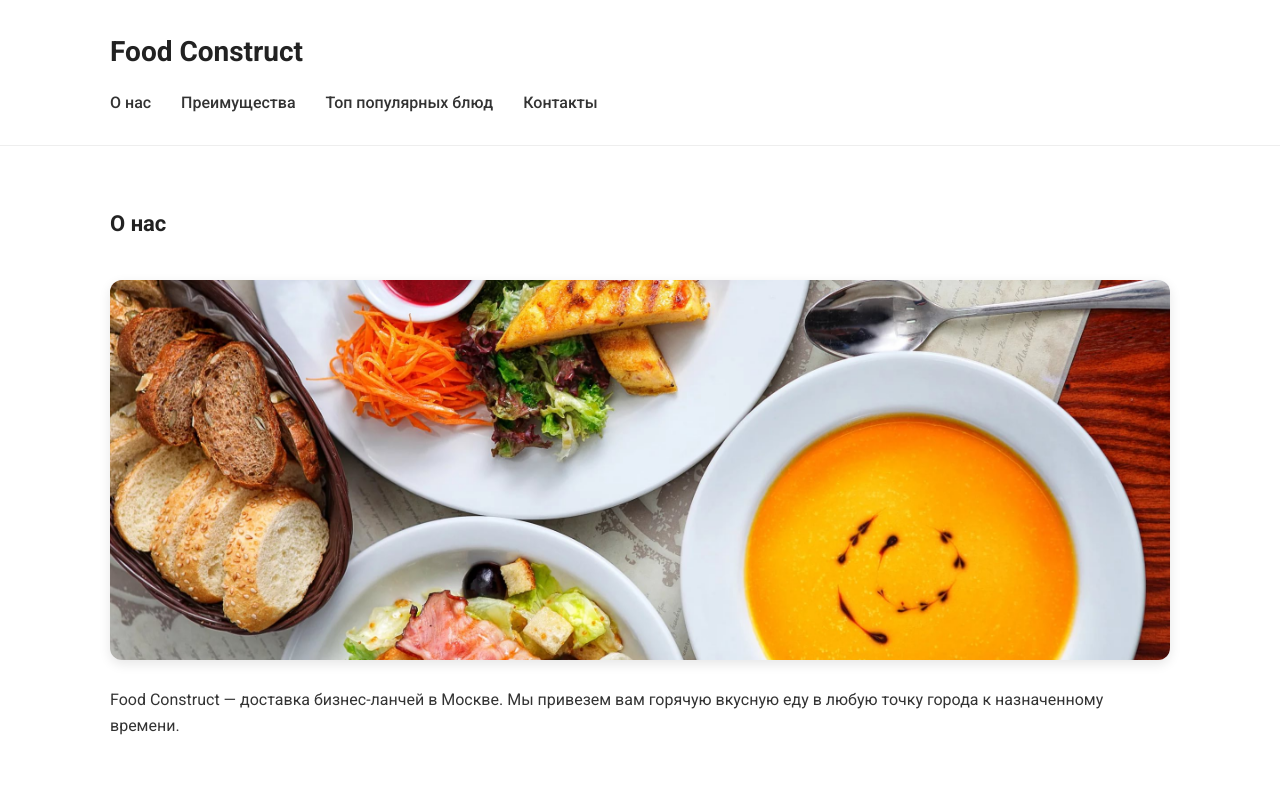
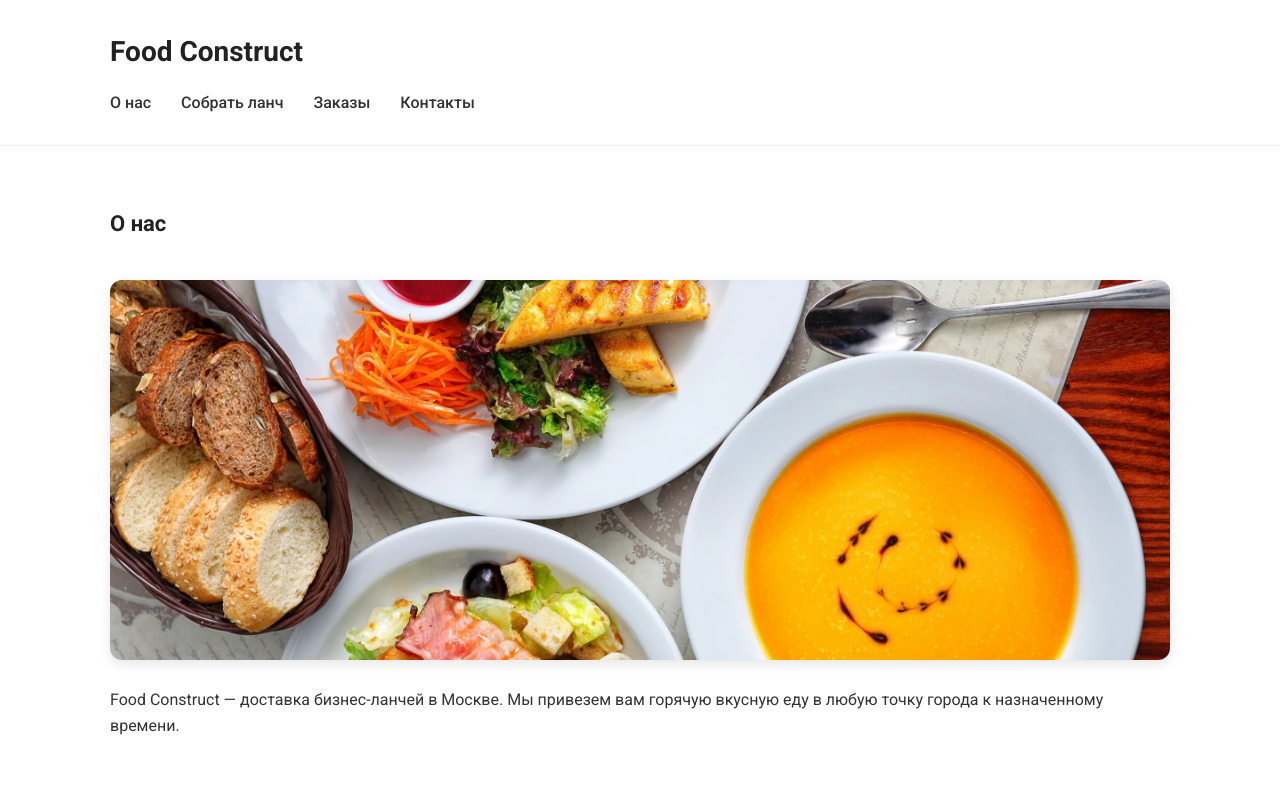
Before and after one commit to ZZAY-GIT/web-tech, a website: page index.html in a window 1280 px wide. Shown: the top 785 px of the page. Drawn offline with Linux system fonts and the light colour scheme.

Commit message:
change header

```diff
--- a/index.html
+++ b/index.html
@@ -14,8 +14,8 @@
             <nav class="nav">
                 <ul class="nav__list">
                     <li><a href="#about">О нас</a></li>
-                    <li><a href="#advantages">Преимущества</a></li>
-                    <li><a href="#top">Топ популярных блюд</a></li>
+                    <li><a href="lunch.html">Собрать ланч</a></li>
+                    <li><a href="order.html">Заказы</a></li>
                     <li><a href="#footer">Контакты</a></li>
                 </ul>
             </nav>
```
